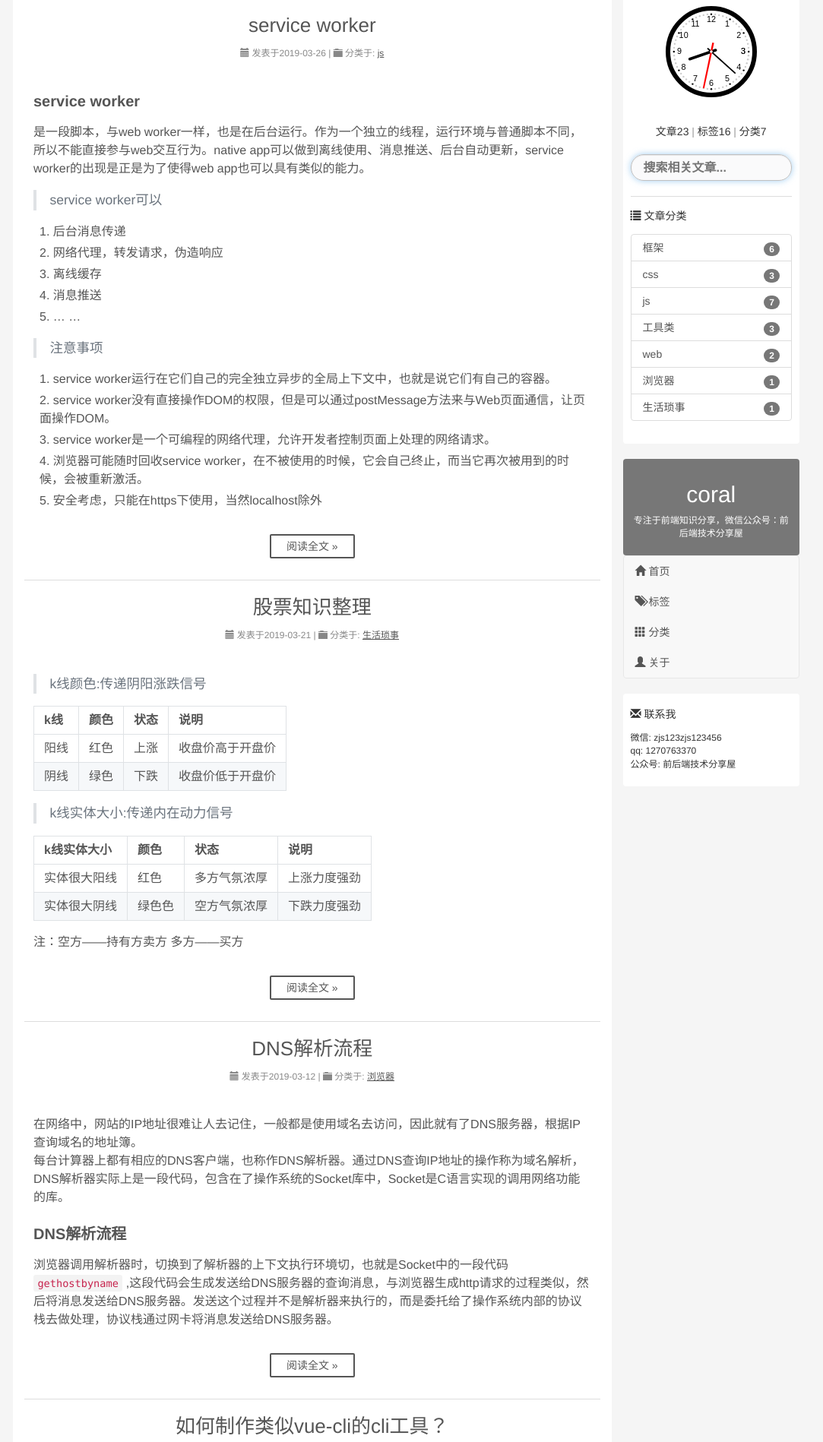
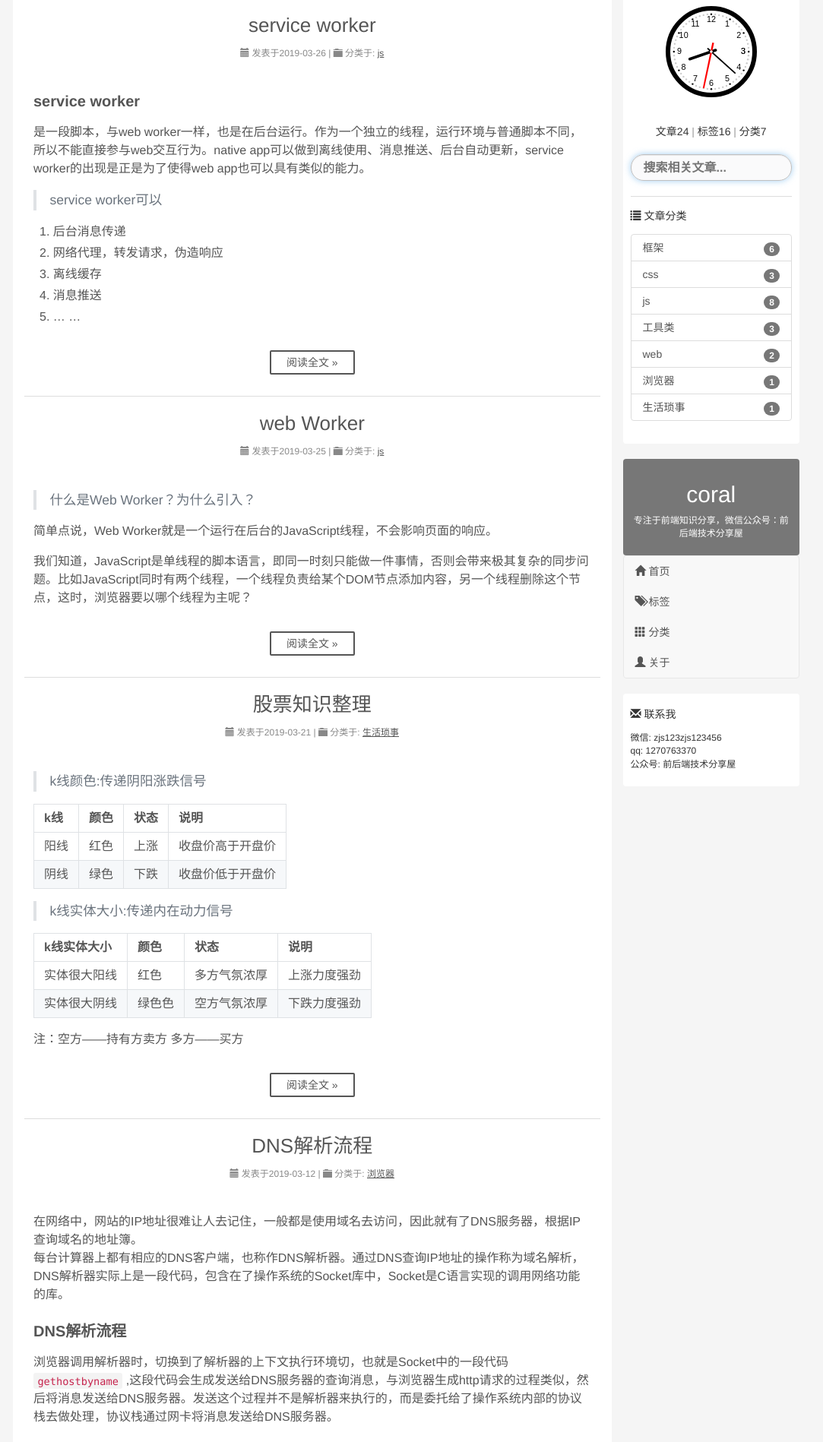
Before and after one commit to fengye12/fengye12.github.io, a Jekyll site: the page built from index.html, in a window 1280 px wide. Shown: the part 202-2100 px from the top of the page at 76% size, without its empty margins (98-1181 px from the left). Built offline with Jekyll 4.4.1, drawn with Linux system fonts in a browser that asks for light colours; the list of posts is cut into pages by our own code; comment, search, counter and statistics services are not loaded; some of the changed lines change nothing that is shown; some of the changed text lies outside the part shown.

Commit message:
web worker

````diff
--- a/_includes/list.html
+++ b/_includes/list.html
@@ -7,7 +7,7 @@
           <li class="clearfix post-type-normal">
             <div class="post-header">
               <h1 class="post-title">
-                <a class="post-title-link">{{ post.title }}</a>
+                <a class="post-title-link" href="{{ post.url }}">{{ post.title }}</a>
               </h1>
               <small class="mb_30">
                 <i class="glyphicon glyphicon-calendar"></i> 发表于<span>{{ post.date | date:"%Y-%m-%d" }} </span>
--- /dev/null
+++ b/_posts/2019-3-25-web-worker.md
@@ -0,0 +1,102 @@
+---
+layout: post
+title:  web Worker
+tags: webWorker
+categories: js
+excerpt_separator:  '[^_^]:more'
+---
+
+> 什么是Web Worker？为什么引入？
+
+简单点说，Web Worker就是一个运行在后台的JavaScript线程，不会影响页面的响应。
+
+我们知道，JavaScript是单线程的脚本语言，即同一时刻只能做一件事情，否则会带来极其复杂的同步问题。比如JavaScript同时有两个线程，一个线程负责给某个DOM节点添加内容，另一个线程删除这个节点，这时，浏览器要以哪个线程为主呢？
+
+[^_^]:more
+
+所以，为了避免同步复杂性的问题，JavaScript从一诞生起就是单线程，这也是这门语言的特征。
+JavaScript的单线程机制会带来一个问题，当有一些非常复杂的任务需要处理时，页面不得不需要等待任务处理完成才能响应用户的操作，这对于页面的响应及用户体验都会带来一些负面的影响，为了解决这个问题，同时也是为了利用多核CPU的计算能力，HTML5提出了Web Worker标准，允许JavaScript创建多个线程，但是新创建的这些线程将作为子线程并且完全受主线程的控制。并且不得操作DOM，其实本质上还是单线程。 所以，我们可以把一些费时的任务交给Web Worker创建的子线程在后台完成，而前台页面依然可以处理用户的响应。
+
+由于Web Worker创建的线程是受限的子线程，所以会有一些使用限制：
+- 同源限制(必须与主线程的脚本文件同源。
+- Web Worker无法访问DOM节点；
+- Web Worker无法访问全局变量或是全局函数；
+- Web Worker无法调用alert()或者confirm之类的函数；
+- Web Worker无法访问window、document之类的浏览器全局变量；
+- Worker 线程无法读取本地文件,必须来自网络
+
+不过Web Worker中的Javascript依然可以使用setTimeout(),setInterval()之类的函数，也可以使用XMLHttpRequest对象来做Ajax通信。
+
+目前所有主流浏览器均支持 web worker，除了 Internet Explorer。
+熟悉Angular的朋友应该都清楚，Angular1最被大家诟病就是它的脏检查机制，当scope的数据量过多时会严重影响性能。而Angular2正是借助WebWorker来把繁重的计算工作移入辅助线程，让界面线程不受影响。
+
+> 线程分类
+
+该线程分为两种：
+- dedicated worker
+- shared worker
+- ServiceWorkers
+- *Chrome Workers*
+- *Audio Workers*
+
+
+dedicated worker只能被初始化它的js上下文中使用；
+shared worker可以在多个js上下文中使用。通常使用的worker是dedicated worker，它的工作情况可以通过chrome的调试工具查看。
+一般作为web应用程序、浏览器和网络（如果可用）之前的代理服务器。它们旨在（除开其他方面）创建有效的离线体验，拦截网络请求，以及根据网络是否可用采取合适的行动并更新驻留在服务器上的资源。他们还将允许访问推送通知和后台同步API。
+Chrome Workers 是一种仅适用于firefox的worker。如果您正在开发附加组件，希望在扩展程序中使用worker且有在你的worker中访问  js-ctypes 的权限，你可以使用Chrome Workers。详情请参阅ChromeWorker。
+Audio Workers （音频worker）使得在web worker上下文中直接完成脚本化音频处理成为可能。
+
+
+
+
+> woker是怎么工作的?
+
+Web Worker 使用起来非常简单，在“主线程”中执行如下操作即可创建一个 Worker 实例，通过监听 onmessage 事件获取消息，通过 postMessage 发送消息：
+
+“主线程”和Worker 之间通过 postMessage 发送消息，通过监听 onmessage 事件来接收消息，从而实现二者的通信。
+
+
+
+核心代码如下：
+
+主线程中代码
+
+
+```
+var worker = new Worker('worker.js');
+worker.onmessage = function (e) {
+    var data = e.data;
+}
+var messageData = {
+    message: 'hello worker!'
+};
+worker.postMessage(messageData);
+```
+
+ worker.js 中的代码如下
+
+```
+self.onmessage = function(e) {
+    var messages = e.data;  // e.data为{message: 'hello worker!'}
+    var workerResult = {};
+    // do something
+    ...
+    postMessage(workerResult);
+}
+```
+
+> 其他api
+- 关闭 Worker（为了节省系统资源，必须关闭 Worker。）
+
+```
+// 主线程
+worker.terminate();
+
+// Worker 线程
+self.close();
+```
+- Worker 加载脚本
+
+```
+importScripts('script1.js');
+```
--- a/_posts/2019-3-26-service-worker.md
+++ b/_posts/2019-3-26-service-worker.md
@@ -1,7 +1,7 @@
 ---
 layout: post
 title:  service worker
-tags: service worker
+tags: serviceWorker
 categories: js
 excerpt_separator:  '[^_^]:more'
 ---
@@ -18,6 +18,8 @@ excerpt_separator:  '[^_^]:more'
 4. 消息推送
 5.  … …
 
+[^_^]:more
+
 > 注意事项
 
 1. service worker运行在它们自己的完全独立异步的全局上下文中，也就是说它们有自己的容器。
@@ -25,8 +27,6 @@ excerpt_separator:  '[^_^]:more'
 3. service worker是一个可编程的网络代理，允许开发者控制页面上处理的网络请求。
 4. 浏览器可能随时回收service worker，在不被使用的时候，它会自己终止，而当它再次被用到的时候，会被重新激活。
 5. 安全考虑，只能在https下使用，当然localhost除外
-
-[^_^]:more
 
 > Service Worker生命周期
 
--- a/css/peter.css
+++ b/css/peter.css
@@ -239,6 +239,7 @@ a {
     border-bottom: none;
     text-decoration: none;
     line-height: 1.2;
+    cursor: pointer;
     vertical-align: top;
 }
 
````
Also changed, not shown: _posts/2019-3-21-k.md (+0 -1 lines).
